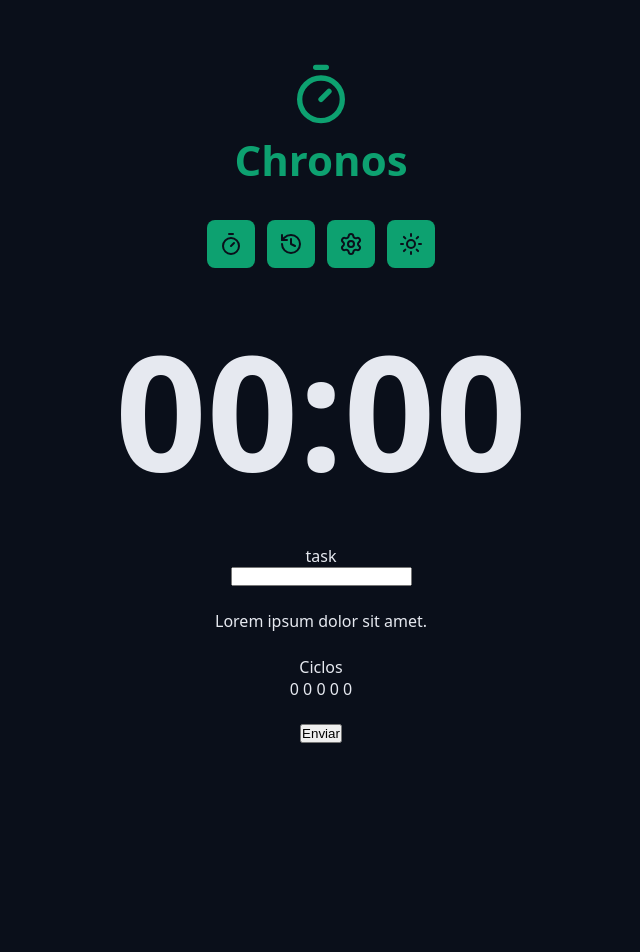
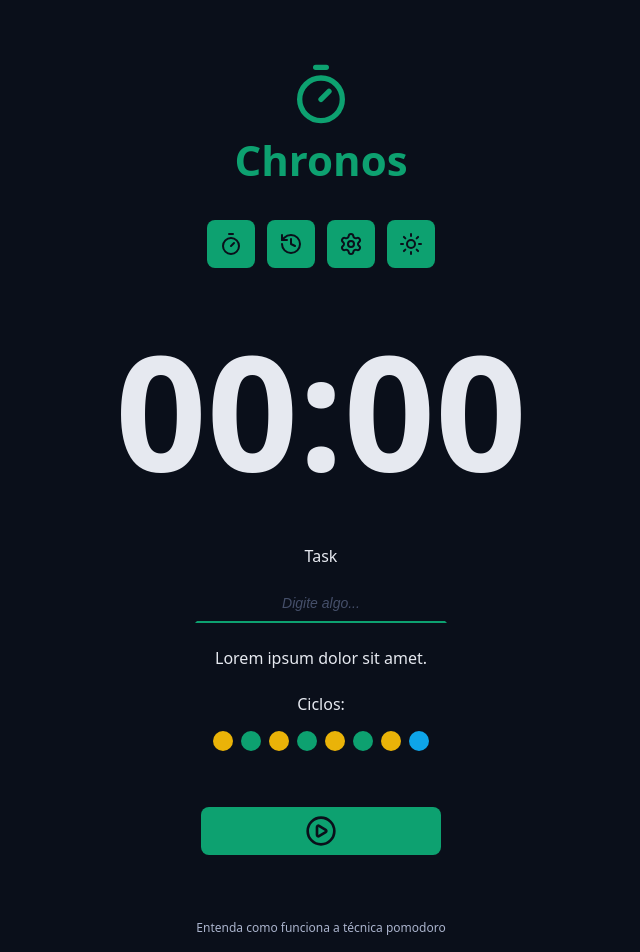
Before and after one commit to FabianoDevV/project-pomodoro, a React (Vite) app: page / in a window 1280 px wide. Shown: the top 952 px of the page, without its empty margins (319-959 px from the left). Before the commit the page ends 800 px from the top, so only its background shows below. Built offline with nearby package versions, Linux system fonts and the light colour scheme.

Commit message:
feat: Criação de components

```diff
--- a/src/App.tsx
+++ b/src/App.tsx
@@ -4,8 +4,18 @@
 import Container from "./components/Container";
 import Logo from "./components/Logo";
 import Menu from "./components/Menu";
-import { HistoryIcon, SettingsIcon, SunIcon, TimerIcon } from "lucide-react";
+import {
+  HistoryIcon,
+  PlayCircleIcon,
+  SettingsIcon,
+  SunIcon,
+  TimerIcon,
+} from "lucide-react";
 import CountDown from "./components/CountDown";
+import DefaultInput from "./components/DefaultInput";
+import Cycles from "./components/Cycles";
+import DefaultButton from "./components/DefaultButton";
+import Footer from "./components/Footer";
 
 export default function App() {
   return (
@@ -30,8 +40,12 @@
       <Container>
         <form action="" className="form">
           <div className="formRow">
-            <label htmlFor="meuInput">task</label>
-            <input type="text" name="text" id="meuInput" />
+            <DefaultInput
+              id="meuInput"
+              type="text"
+              labelText="Task"
+              placeholder="Digite algo..."
+            />
           </div>
 
           <div className="formRow">
@@ -39,14 +53,17 @@
           </div>
 
           <div className="formRow">
-            <p>Ciclos</p>
-            <p>0 0 0 0 0</p>
+            <Cycles />
           </div>
 
           <div className="formRow">
-            <button>Enviar</button>
+            <DefaultButton icon={<PlayCircleIcon />} />
           </div>
         </form>
+      </Container>
+
+      <Container>
+        <Footer />
       </Container>
     </>
   );
--- /dev/null
+++ b/src/components/Cycles/index.tsx
@@ -0,0 +1,20 @@
+import styles from "./style.module.css";
+
+export default function Cycles() {
+  return (
+    <div className={styles.cycles}>
+      <span>Ciclos:</span>
+
+      <div className={styles.cycleDots}>
+        <span className={`${styles.cycleDot} ${styles.workTime}`}></span>
+        <span className={`${styles.cycleDot} ${styles.shortBreakTiime}`}></span>
+        <span className={`${styles.cycleDot} ${styles.workTime}`}></span>
+        <span className={`${styles.cycleDot} ${styles.shortBreakTiime}`}></span>
+        <span className={`${styles.cycleDot} ${styles.workTime}`}></span>
+        <span className={`${styles.cycleDot} ${styles.shortBreakTime}`}></span>
+        <span className={`${styles.cycleDot} ${styles.workTime}`}></span>
+        <span className={`${styles.cycleDot} ${styles.longBreakTime}`}></span>
+      </div>
+    </div>
+  );
+}
--- /dev/null
+++ b/src/components/Cycles/style.module.css
@@ -0,0 +1,35 @@
+.cycles {
+  display: flex;
+  flex-direction: column;
+  align-items: center;
+  justify-content: center;
+  gap: 1.6rem;
+}
+
+.cycleDots {
+  display: flex;
+  gap: 0.8rem;
+}
+
+.cycleDot {
+  width: 2rem;
+  height: 2rem;
+  background-color: var(--primary);
+  border-radius: 50%;
+  -webkit-border-radius: 50%;
+  -moz-border-radius: 50%;
+  -ms-border-radius: 50%;
+  -o-border-radius: 50%;
+}
+
+.workTime {
+  background-color: var(--warning);
+}
+
+.shortBreakTime {
+  background-color: var(--primary);
+}
+
+.longBreakTime {
+  background-color: var(--info);
+}
--- /dev/null
+++ b/src/components/DefaultButton/index.tsx
@@ -0,0 +1,20 @@
+import styles from "./style.module.css";
+
+type DefaultButtonProps = {
+  icon: React.ReactNode;
+  color?: "green" | "red";
+} & React.ComponentProps<"button">;
+
+export default function DefaultButton({
+  icon,
+  color = "green",
+  ...props
+}: DefaultButtonProps) {
+  return (
+    <>
+      <button className={`${styles.button} ${styles[color]}`} {...props}>
+        {icon}
+      </button>
+    </>
+  );
+}
--- /dev/null
+++ b/src/components/DefaultButton/style.module.css
@@ -0,0 +1,42 @@
+.button {
+  border: none;
+  background-color: var(--primary);
+  color: var(--text-over-primary);
+  display: flex;
+  align-items: center;
+  justify-content: center;
+  cursor: pointer;
+  min-width: 24rem;
+  padding: 0.8rem;
+  margin: 3.2rem 0;
+  border-radius: 0.8rem;
+  -webkit-border-radius: 0.8rem;
+  -moz-border-radius: 0.8rem;
+  -ms-border-radius: 0.8rem;
+  -o-border-radius: 0.8rem;
+  transition: var(--hover-transition);
+  -webkit-transition: var(--hover-transition);
+  -moz-transition: var(--hover-transition);
+  -ms-transition: var(--hover-transition);
+  -o-transition: var(--hover-transition);
+}
+
+.button:hover {
+  filter: brightness(80%);
+  -webkit-filter: brightness(80%);
+}
+
+.button svg {
+  width: 3.2rem;
+  height: 3.2rem;
+}
+
+.green {
+  background-color: var(--primary);
+  color: var(--text-over-primary);
+}
+
+.red {
+  background-color: var(--error);
+  color: var(--text-over-error);
+}
--- /dev/null
+++ b/src/components/DefaultInput/index.tsx
@@ -0,0 +1,20 @@
+import styles from "./style.module.css";
+
+type DefaultInputProps = {
+  id: string;
+  labelText: string;
+} & React.ComponentProps<"input">;
+
+export default function DefaultInput({
+  id,
+  type,
+  labelText,
+  ...rest
+}: DefaultInputProps) {
+  return (
+    <>
+      <label htmlFor={id}>{labelText}</label>
+      <input className={styles.input} type={type} id={id} {...rest} />
+    </>
+  );
+}
--- /dev/null
+++ b/src/components/DefaultInput/style.module.css
@@ -0,0 +1,40 @@
+.input {
+  background-color: transparent;
+  border: none;
+  text-align: center;
+  outline: none;
+  font-size: 1.8rem;
+  padding: 0.8rem;
+  margin-top: 1.5rem;
+
+  color: var(--text-default);
+
+  border: 0.2rem solid transparent;
+  border-bottom: 0.2rem solid var(--primary);
+
+  transition: var(--hover-transition);
+  -webkit-transition: var(--hover-transition);
+  -moz-transition: var(--hover-transition);
+  -ms-transition: var(--hover-transition);
+  -o-transition: var(--hover-transition);
+}
+
+.input:focus {
+  border: 0.2rem solid var(--primary);
+  border-radius: 0.8rem;
+  -webkit-border-radius: 0.8rem;
+  -moz-border-radius: 0.8rem;
+  -ms-border-radius: 0.8rem;
+  -o-border-radius: 0.8rem;
+}
+
+.input::placeholder {
+  color: var(--gray-500);
+  font-size: 1.4rem;
+  font-style: italic;
+}
+
+.input:disabled {
+  border-bottom: 0.2rem solid var(--disabled);
+  color: var(--text-muted);
+}
--- /dev/null
+++ b/src/components/Footer/index.tsx
@@ -0,0 +1,12 @@
+import styles from "./style.module.css";
+
+export default function Footer() {
+  return (
+    <footer className={styles.footer}>
+      <a href="#">Entenda como funciona a técnica pomodoro</a>
+      <a href="#">
+        Chronos Pomodoro &copy; {new Date().getFullYear()} - Feito com muito 💚
+      </a>
+    </footer>
+  );
+}
--- /dev/null
+++ b/src/components/Footer/style.module.css
@@ -0,0 +1,18 @@
+.footer {
+  display: flex;
+  flex-direction: column;
+  align-items: center;
+  justify-content: center;
+  gap: 1.6rem;
+}
+
+.footer a {
+  font-size: 1.2rem;
+  color: var(--text-muted);
+  text-decoration: none;
+}
+
+.footer a:hover {
+  color: var(--text-muted);
+  text-decoration: underline;
+}
```
